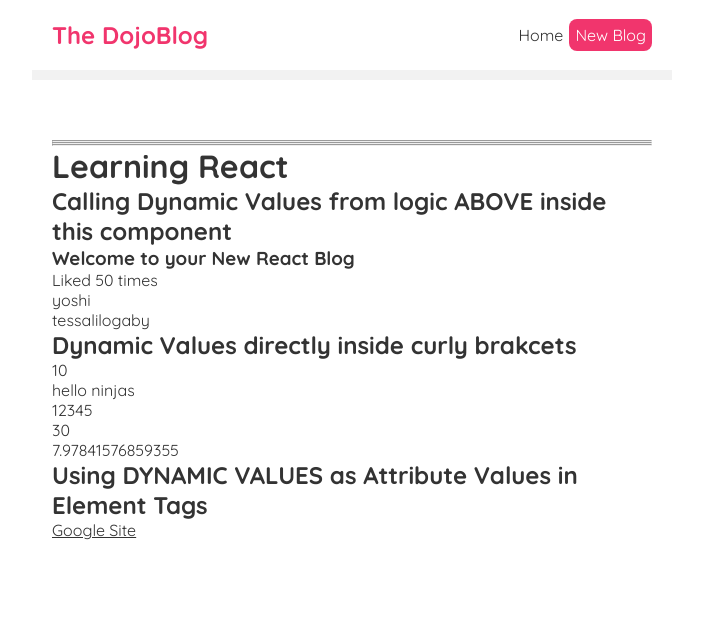
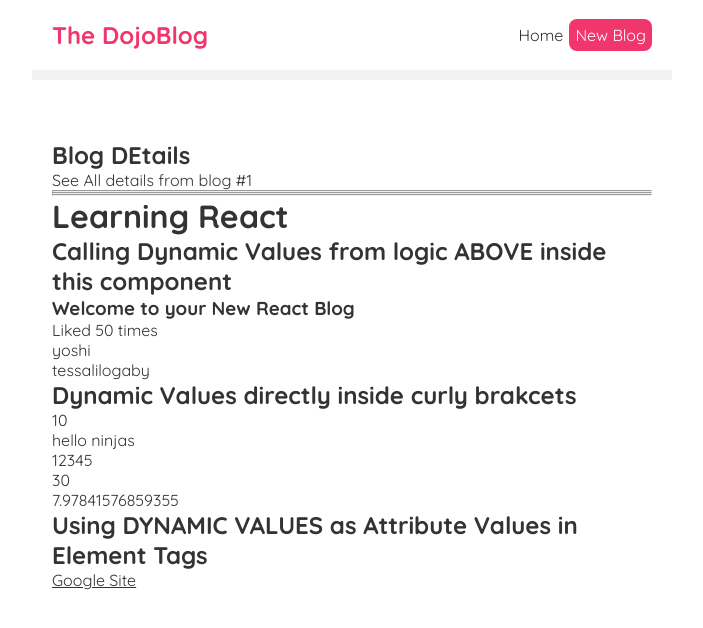
Before and after one commit to gabytururu/reactPractice, a React (Create React App) app: page /blogs/1 in a window 1280 px wide. Shown: the top 628 px of the page, without its empty margins (288-991 px from the left). Built offline with nearby package versions, Linux system fonts and the light colour scheme.

Commit message:
adding route parameters and linking to components via parameters

```diff
--- a/src/App.js
+++ b/src/App.js
@@ -3,6 +3,7 @@
 import Navbar from './Navbar'
 import Home from './Home'
 import Create from './Create'
+import BlogDetails from './BlogDetails'
 import {BrowserRouter as Router, Route, Switch} from 'react-router-dom'
 
 function App() {
@@ -24,6 +25,9 @@
             </Route>
             <Route path="/create">
               <Create />
+            </Route>
+            <Route path="/blogs/:id">
+              <BlogDetails />
             </Route>
           </Switch>
 
--- /dev/null
+++ b/src/BlogDetails.js
@@ -0,0 +1,15 @@
+import {useParams} from 'react-router-dom'
+
+const BlogDetails = () => {
+
+    const { id } = useParams()
+
+    return (
+        <div className="blog-details">
+            <h2>Blog DEtails</h2>
+            <p>See All details from blog #{id}</p>
+        </div>
+     );
+}
+
+export default BlogDetails;
--- a/src/BlogList.js
+++ b/src/BlogList.js
@@ -1,4 +1,5 @@
 //import {useState} from 'react'
+import { Link } from "react-router-dom";
 
 const Blogs = ({blogs, title, handleDelete})=> {
 // const Blogs = (props) => {
@@ -13,12 +14,14 @@
             <h2>{title}</h2>
             {blogs.map((blog) => (
                 <div className="blog-preview" key={blog.id}>
+                    <Link to={`/blogs/${blog.id}`}>
                         <h2>{blog.title}</h2>
                         <p>Written by: {blog.author}</p>
                         <p>testing unexistent endpoint {blog.test}</p>
                         <p>testing calling body {blog.body}</p>
                         commenting bc is now broken since the class#20 bc useState hooks were moved to useFetch customHook
                         <button onClick={()=>{handleDelete(blog.id)}}>delete</button>
+                    </Link>
                 </div>
             ))}
         </div>
--- a/src/index.css
+++ b/src/index.css
@@ -72,3 +72,7 @@
   color: #f1356d;
   margin-bottom:8px ;
 }
+
+.blog-preview a{
+  text-decoration: none
+}
```
Lines whose indentation alone changed are shown as unchanged.
